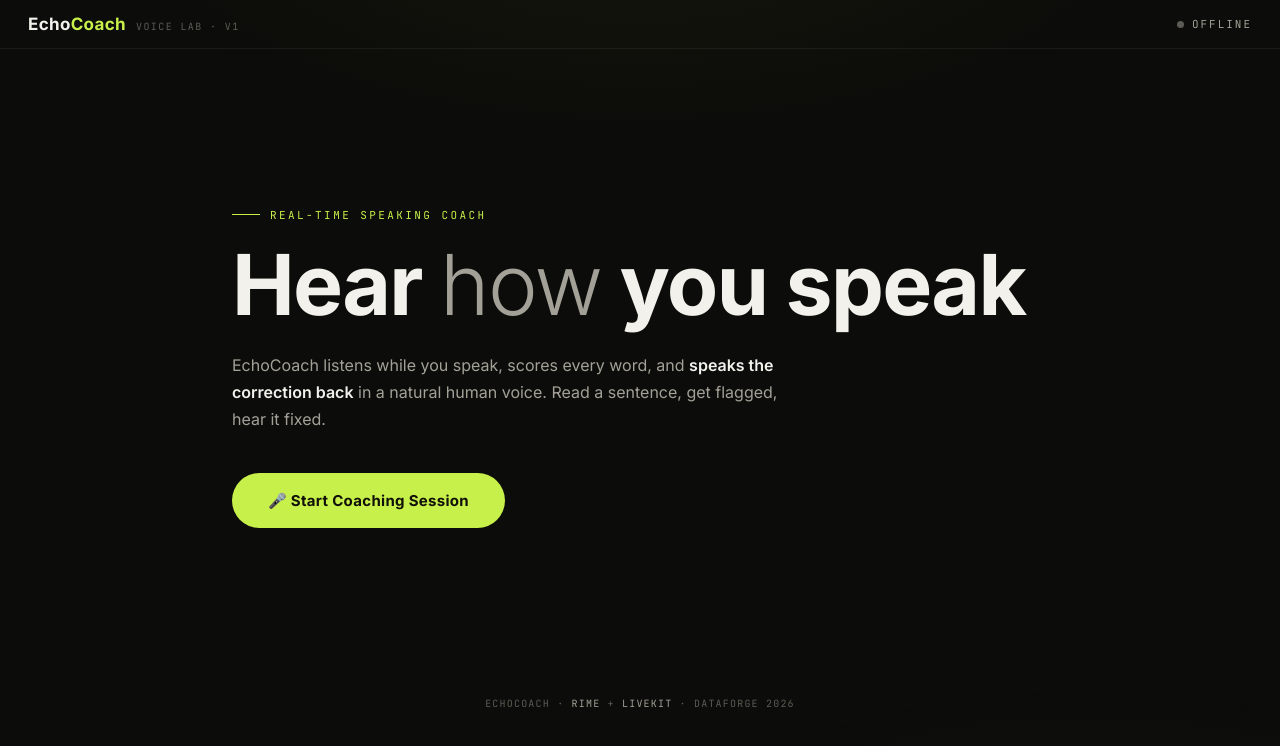
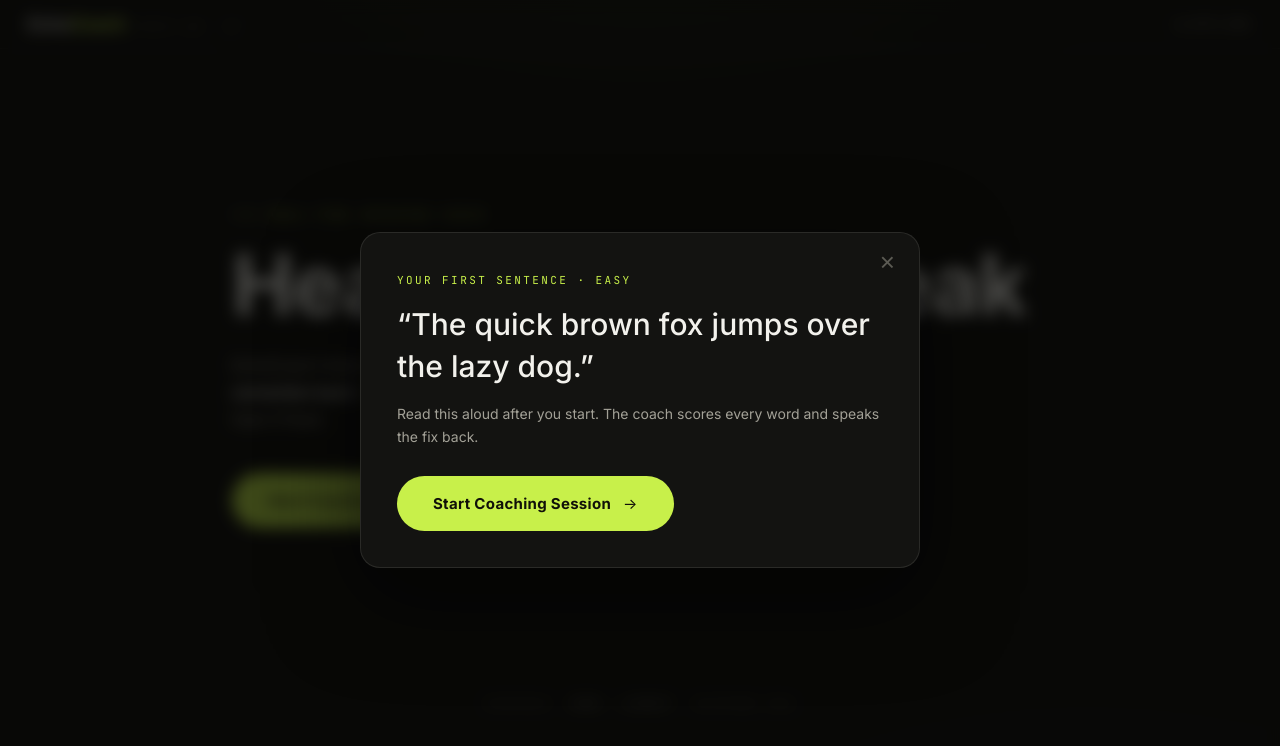
Before and after one commit to pchhabra07/DataForge2026, a Next.js app in the folder web/: page / in a window 1280 px wide. Shown: the top 746 px of the page. Built offline with nearby package versions, Linux system fonts and the light colour scheme.

Commit message:
model download fixed

```diff
--- a/web/app/globals.css
+++ b/web/app/globals.css
@@ -258,6 +258,103 @@ body::before {
   color: var(--ember);
   margin-bottom: 24px;
   min-height: 16px;
+}
+
+/* --- Modal (example on open) --- */
+.modal-overlay {
+  position: fixed;
+  inset: 0;
+  z-index: 50;
+  background: rgba(8, 8, 6, 0.72);
+  backdrop-filter: blur(8px);
+  -webkit-backdrop-filter: blur(8px);
+  display: flex;
+  align-items: center;
+  justify-content: center;
+  padding: 24px;
+}
+
+.modal {
+  position: relative;
+  width: 100%;
+  max-width: 560px;
+  background: var(--stage-lift);
+  border: 1px solid var(--line);
+  border-radius: 20px;
+  padding: 40px 36px 36px;
+  box-shadow: 0 30px 90px rgba(0, 0, 0, 0.55);
+}
+
+.modal-close {
+  position: absolute;
+  top: 12px;
+  right: 16px;
+  background: none;
+  border: none;
+  color: var(--ink-faint);
+  font-size: 26px;
+  line-height: 1;
+  cursor: pointer;
+  padding: 4px 8px;
+}
+
+.modal-close:hover {
+  color: var(--ink);
+}
+
+.modal-kicker {
+  font-family: var(--font-mono);
+  font-size: 11px;
+  letter-spacing: 0.22em;
+  text-transform: uppercase;
+  color: var(--lime);
+  margin-bottom: 16px;
+}
+
+.modal-sentence {
+  font-family: var(--font-display);
+  font-size: clamp(22px, 3.4vw, 30px);
+  font-weight: 500;
+  line-height: 1.4;
+  margin-bottom: 16px;
+}
+
+.modal-hint {
+  font-size: 14px;
+  line-height: 1.6;
+  color: var(--ink-dim);
+  margin-bottom: 28px;
+}
+
+/* --- Model download progress --- */
+.model-dl {
+  margin-bottom: 24px;
+}
+
+.model-dl-row {
+  font-family: var(--font-mono);
+  font-size: 11px;
+  letter-spacing: 0.08em;
+  color: var(--ink-dim);
+  margin-bottom: 8px;
+  white-space: nowrap;
+  overflow: hidden;
+  text-overflow: ellipsis;
+}
+
+.progress-track {
+  height: 6px;
+  border-radius: 9999px;
+  background: var(--line-soft);
+  overflow: hidden;
+}
+
+.progress-fill {
+  height: 100%;
+  border-radius: 9999px;
+  background: var(--lime);
+  box-shadow: 0 0 12px rgba(200, 240, 74, 0.5);
+  transition: width 400ms var(--ease-out-expo);
 }
 
 /* Prompt: the sentence to read */
--- /dev/null
+++ b/web/app/lib/sentences.ts
@@ -0,0 +1,21 @@
+export interface PracticeSentence {
+  id: number;
+  text: string;
+  difficulty: string;
+  category: string;
+}
+
+export const SENTENCES: PracticeSentence[] = [
+  { id: 1, text: "The quick brown fox jumps over the lazy dog.", difficulty: "easy", category: "general" },
+  { id: 2, text: "Good morning, my name is Alex and I am happy to be here.", difficulty: "easy", category: "general" },
+  { id: 3, text: "Please remember to bring your notebook to the meeting.", difficulty: "easy", category: "general" },
+  { id: 4, text: "The university library is an excellent resource for international students.", difficulty: "medium", category: "general" },
+  { id: 5, text: "Communication skills are particularly important for professional development.", difficulty: "medium", category: "general" },
+  { id: 6, text: "The temperature has been fluctuating considerably throughout the week.", difficulty: "medium", category: "general" },
+  { id: 7, text: "The pharmaceutical company developed an extraordinarily effective vaccine.", difficulty: "hard", category: "technical" },
+  { id: 8, text: "Statistical analysis revealed a significant correlation between the variables.", difficulty: "hard", category: "technical" },
+  { id: 9, text: "She sells seashells by the seashore, and the shells she sells are seashells.", difficulty: "hard", category: "tongue-twister" },
+  { id: 10, text: "The entrepreneur's innovative algorithm revolutionized the manufacturing process.", difficulty: "hard", category: "technical" },
+];
+
+export const FIRST_SENTENCE: PracticeSentence = SENTENCES[0];
--- a/web/app/page.tsx
+++ b/web/app/page.tsx
@@ -20,6 +20,7 @@ import {
   toPipelineSnapshot,
 } from "./lib/metrics";
 import type { TranscriptLine, PipelineSnapshot } from "./lib/metrics";
+import { FIRST_SENTENCE } from "./lib/sentences";
 
 // ---------------------------------------------------------------------------
 // Types
@@ -138,6 +139,7 @@ export default function Home() {
     useState<TokenResponse | null>(null);
   const [isConnecting, setIsConnecting] = useState(false);
   const [error, setError] = useState<string | null>(null);
+  const [showExample, setShowExample] = useState(true);
 
   const handleConnect = useCallback(async () => {
     setIsConnecting(true);
@@ -180,6 +182,7 @@ export default function Home() {
 
       <main style={{ display: "contents" }}>
         {!connectionDetails ? (
+          <>
           <div className="hero fade-in">
             <div className="hero-kicker">Real-time speaking coach</div>
             <h2 className="hero-title">
@@ -203,11 +206,57 @@ export default function Home() {
                 </>
               ) : (
                 <>
-                  🎤 Start Coaching Session
+                  Start Coaching Session <span className="arrow">→</span>
                 </>
               )}
             </button>
           </div>
+          {showExample && (
+            <div
+              className="modal-overlay fade-in"
+              onClick={() => setShowExample(false)}
+            >
+              <div className="modal" onClick={(e) => e.stopPropagation()}>
+                <button
+                  className="modal-close"
+                  onClick={() => setShowExample(false)}
+                  aria-label="Dismiss"
+                >
+                  ×
+                </button>
+                <div className="modal-kicker">
+                  Your first sentence · {FIRST_SENTENCE.difficulty}
+                </div>
+                <p className="modal-sentence">
+                  &ldquo;{FIRST_SENTENCE.text}&rdquo;
+                </p>
+                <p className="modal-hint">
+                  Read this aloud after you start. The coach scores every
+                  word and speaks the fix back.
+                </p>
+                <button
+                  className="start-btn"
+                  onClick={() => {
+                    setShowExample(false);
+                    handleConnect();
+                  }}
+                  disabled={isConnecting}
+                >
+                  {isConnecting ? (
+                    <>
+                      <span className="spinner" />
+                      Connecting
+                    </>
+                  ) : (
+                    <>
+                      Start Coaching Session <span className="arrow">→</span>
+                    </>
+                  )}
+                </button>
+              </div>
+            </div>
+          )}
+          </>
         ) : (
           <LiveKitRoom
             serverUrl={connectionDetails.url}
@@ -318,6 +367,12 @@ function SessionView({
   const [slowMode, setSlowMode] = useState(false);
 
   const [modelStatus, setModelStatus] = useState<string | null>(null);
+  const [modelProgress, setModelProgress] = useState<{
+    percent: number;
+    downloadedMb: number;
+    totalMb: number;
+    file: string;
+  } | null>(null);
   const [micMuted, setMicMuted] = useState(false);
 
   const [sessionStart, setSessionStart] = useState<number | null>(() => null);
@@ -470,6 +525,21 @@ function SessionView({
           const s = toStringValue(raw.status, "");
           if (s === "loading" || s === "ready" || s === "error") {
             setModelStatus(s);
+          }
+          if (s === "downloading") {
+            const total = toNumberValue(raw.totalBytes, 0);
+            const done = toNumberValue(raw.downloadedBytes, 0);
+            const pct = toNumberValue(raw.percent, 0);
+            setModelStatus("downloading");
+            setModelProgress({
+              percent: pct,
+              downloadedMb: Math.round((done / 1048576) * 10) / 10,
+              totalMb: Math.round((total / 1048576) * 10) / 10,
+              file: toStringValue(raw.file, ""),
+            });
+          }
+          if (s === "ready" || s === "error") {
+            setModelProgress(null);
           }
           break;
         }
@@ -646,9 +716,25 @@ function SessionView({
           />
         )}
       </div>
-      {modelStatus === "loading" && (
+      {modelStatus === "loading" && !modelProgress && (
         <div className="agent-line">
           Preparing scoring model — first attempt takes a moment…
+        </div>
+      )}
+      {modelStatus === "downloading" && modelProgress && (
+        <div className="model-dl">
+          <div className="model-dl-row">
+            <span>
+              Downloading scoring model · {modelProgress.percent}% ·{" "}
+              {modelProgress.downloadedMb}/{modelProgress.totalMb} MB
+            </span>
+          </div>
+          <div className="progress-track">
+            <div
+              className="progress-fill"
+              style={{ width: `${Math.min(100, modelProgress.percent)}%` }}
+            />
+          </div>
         </div>
       )}
       {modelStatus === "error" && (
```
Also changed, not shown: 2 other files (tests, documents, lock files or other folders).
